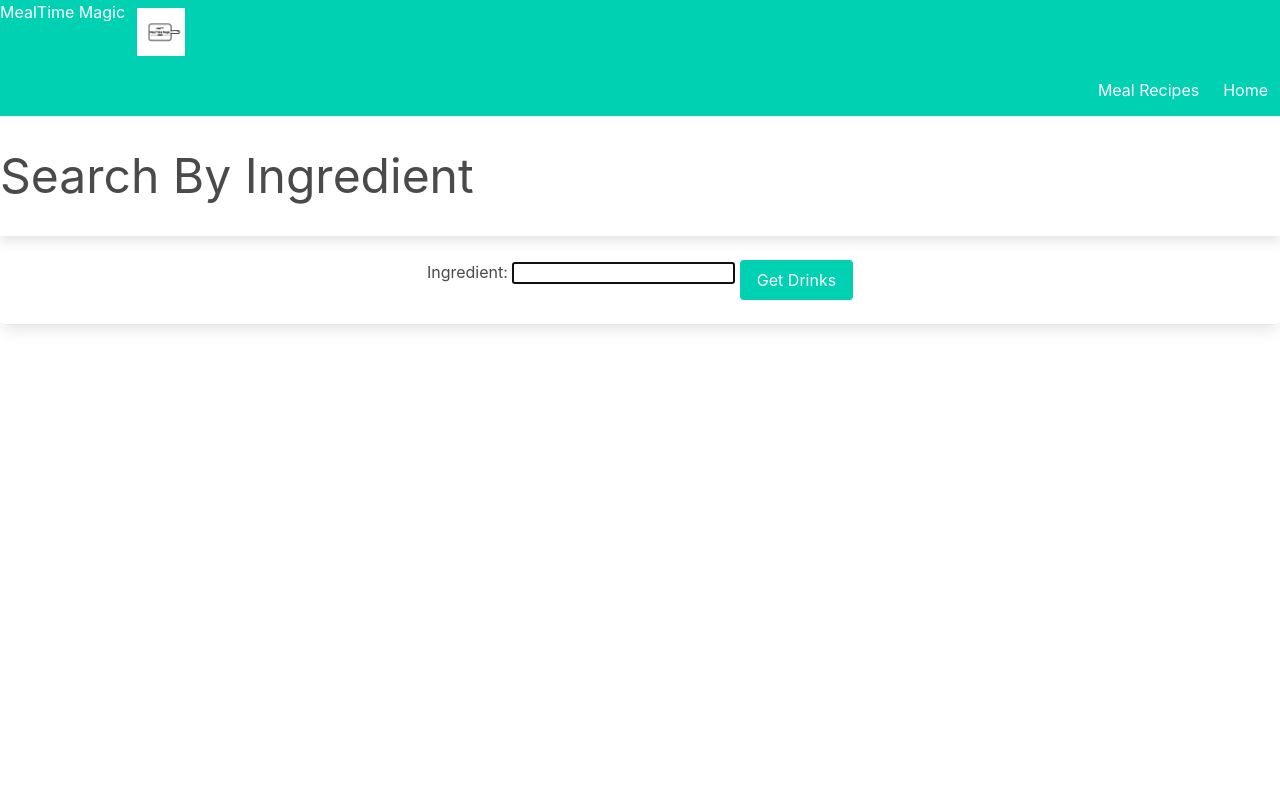
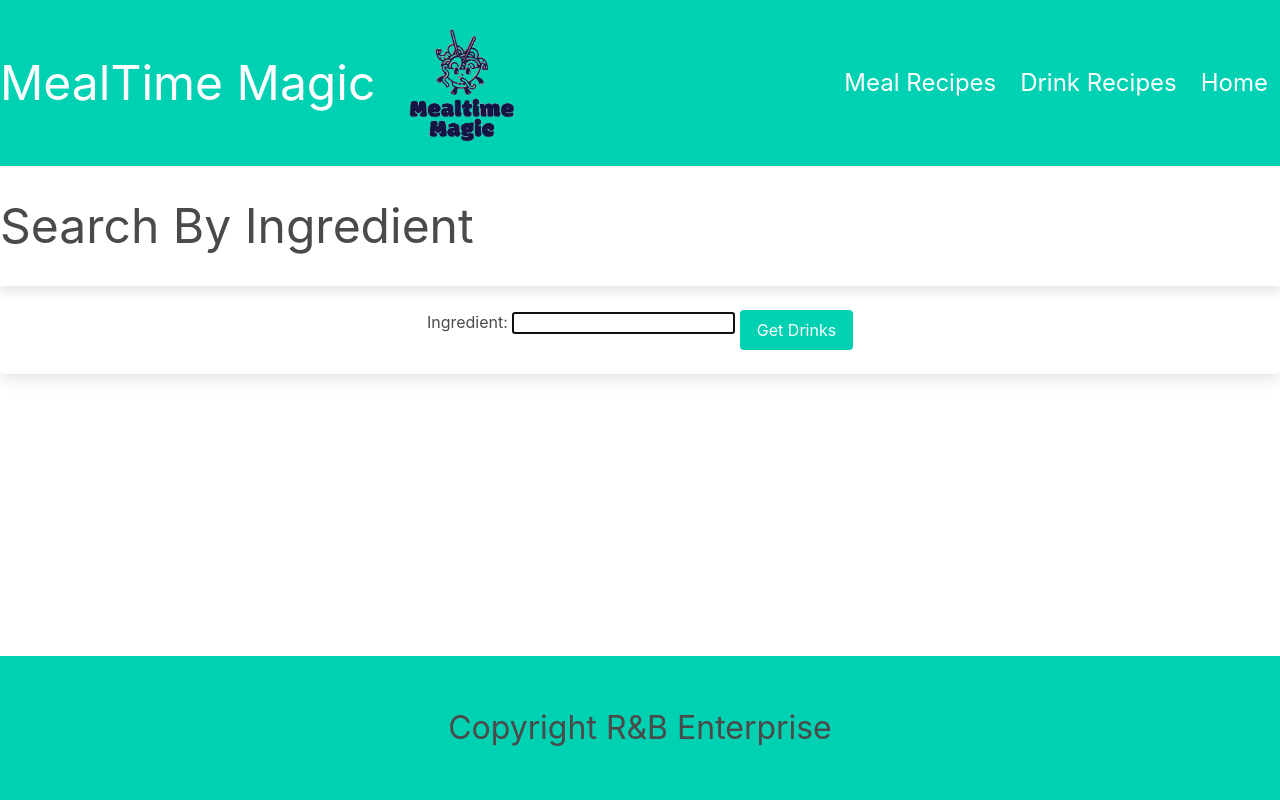
Before and after one commit to Rich-afk/interactive-recipe-book, a plain HTML site: page drinks.html in a window 1280 px wide. Drawn offline with nearby package versions, Linux system fonts and the light colour scheme.

Commit message:
created stylings for footer element and added logo

```diff
--- a/drinks.html
+++ b/drinks.html
@@ -10,30 +10,35 @@
     <title>MealTime Magic Drink Finder</title>
 </head>
 
-<body>
+<body id="pagecontainer">
     <header>
-        <div class="navbar has-shadow is-primary">
-            <h1>MealTime Magic</h1>
-            <a class="navbar-item">
-                <img src="./MEALTIME.png" alt="site logo" style="max-height: 70px;" class="image is-48x48">
-            </a>
-        </div>
+        <nav class="navbar has-shadow is-primary is-flex-direction-row is-justify-content-space-evenly">
+            <div class="navbar-brand is-size-1">
+                <h1 class="is-align-self-center	">MealTime Magic</h1>
+                <a class="navbar-item is-unselectable">
+                    <img src="./output-onlinepngtools.png" alt="site logo" style="max-height: 150px;" class="py-2 px-2">
+                </a>
+                <!-- <h1 class="has-text-centered is-align-self-center is-justify-content-center">MealTime Magic</h1> -->
+            </div>
 
-        <nav class="navbar has-shadow is-primary">
             <div class="navbar-menu" id="nav-links">
-                <div class="navbar-end">
+                <div class="navbar-end is-size-4">
                     <a href="meals.html" class="navbar-item">Meal Recipes</a>
+                    <a href="drinks.html" class="navbar-item">Drink Recipes</a>
                     <a href="index.html" class="navbar-item">Home</a>
                 </div>
             </div>
         </nav>
+
     </header>
+
     <div class="card">
         <h3 class="card-header text-uppercase py-5 is-size-1">Search By Ingredient</h3>
         <form id="user-form" class="card-body py-5 has-text-centered">
             <label class="form-label has-text-centered" for="Recipe">Ingredient:</label>
-            <input name="ingredients" id="ingredients" type="text" autofocus="true" class="form-input is-centered" />
-            <button type="submit" id="searchbtn" class="button has-text-centered is-primary" value="submit input">Get Drinks</button>
+            <input name="ingredients" id="ingredients" type="text" autofocus="true" class="form-input " />
+            <button type="submit" id="searchbtn" class="button has-text-centered is-primary" value="submit input">Get
+                Drinks</button>
         </form>
     </div>
     <div class="col-12 col-md-8">
@@ -43,7 +48,12 @@
     </div>
 
 
+    <footer id="footer" class="footer has-background-primary is-align-self-baseline">
+        <h3 class="is-size-3 has-text-centered">Copyright R&B Enterprise</h3>
+    </footer>
     <script src="./script/drinks.js"></script>
 </body>
 
+
+
 </html>
--- a/script/drinks.js
+++ b/script/drinks.js
@@ -55,6 +55,7 @@ var displayDrinkRecipes = function (drinksArray) {
 
         var pictureEl = document.createElement('img');
         pictureEl.src = drink.strDrinkThumb;
+        pictureEl.classList.add('mt-6')
 
         linkEl.appendChild(pictureEl);
 
@@ -63,13 +64,13 @@ var displayDrinkRecipes = function (drinksArray) {
         recipeContainerEl.appendChild(drinkEl);
     }
 };
-function saveingredient(searchinput) {
+function saveIngredient(searchinput) {
     var previousSearches = JSON.parse(localStorage.getItem("saved-searches")) || [];
     previousSearches.push(searchinput)
     localStorage.setItem("saved-searches", JSON.stringify(previousSearches));
 }
 
-function displaypreviousSearches() {
+function displayPreviousSearches() {
     var previousSearches = JSON.parse(localStorage.getItem("saved-searches")) || [];
     previousSearches = new Set(previousSearches);
     console.log(previousSearches)
@@ -87,11 +88,11 @@ function displaypreviousSearches() {
 
 
 }
-displaypreviousSearches();
+displayPreviousSearches();
 
 searchBtn.addEventListener('click', function (event) {
     event.preventDefault();
     fetchCocktails(inputfield.value);
-    saveingredient(inputfield.value);
+    saveIngredient(inputfield.value);
     inputfield.value = '';
 })
--- a/style.css
+++ b/style.css
@@ -13,3 +13,17 @@
   .has-text-right {
     text-align: right;
   }
+
+  #pagecontainer {
+    position: relative;
+    min-height: 100vh;
+  }
+
+  #footer {
+    position: absolute;
+    padding-top: 50px 0;
+    bottom: 0;
+    width: 100%;
+    height: 25px;   /* Height of the footer */
+    background:#6cf;
+ }
```
Also changed, not shown: output-onlinepngtools.png (added).
